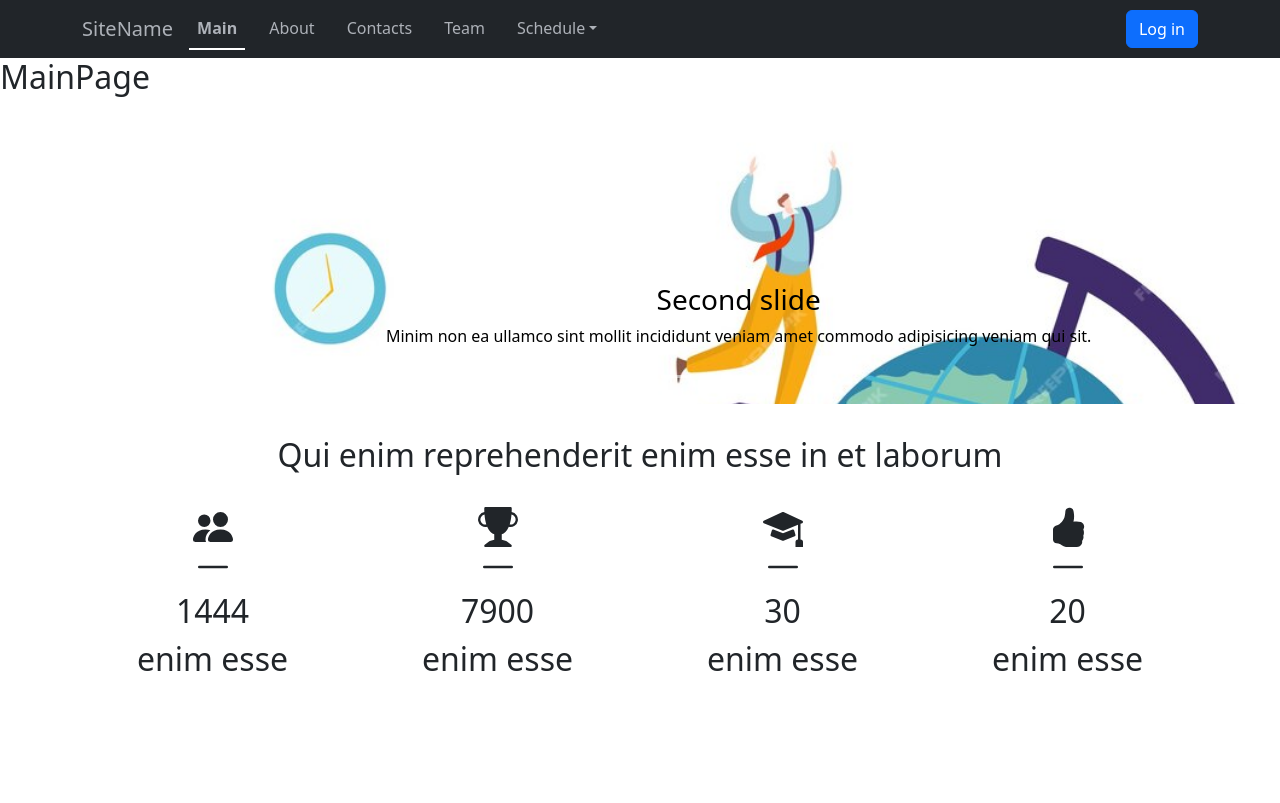
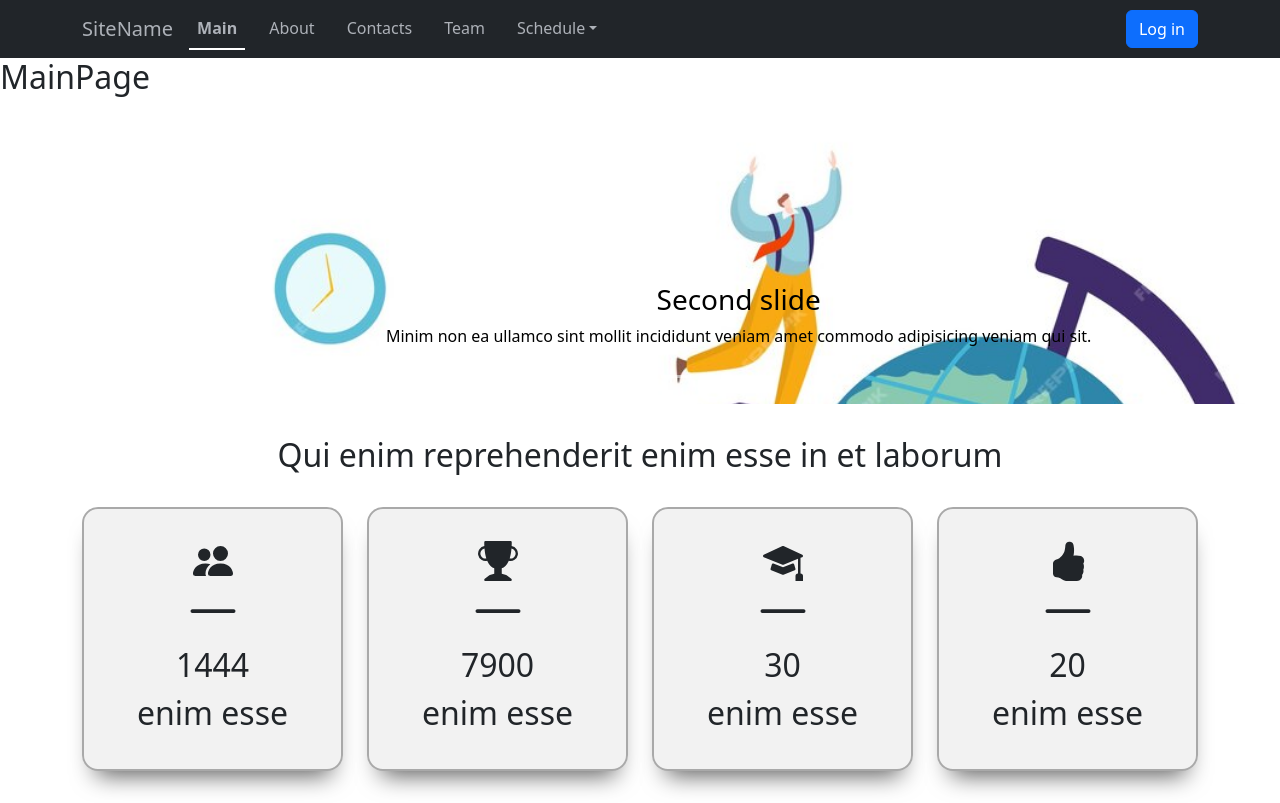
Before and after one commit to Gena-Tin/erdtschl, a React (Create React App) app: page / in a window 1280 px wide. Built offline with nearby package versions, Linux system fonts and the light colour scheme.

Commit message:
refactored motivation component

```diff
--- a/src/components/Motivation/Motivation.js
+++ b/src/components/Motivation/Motivation.js
@@ -1,5 +1,6 @@
 import React from "react";
 import { Container, Row, Col } from "react-bootstrap";
+import Counter from "../Counter/Counter";
 import {
   BsFillPeopleFill,
   BsFillMortarboardFill,
@@ -7,68 +8,53 @@ import {
   BsFillTrophyFill,
   BsDashLg,
 } from "react-icons/bs";
-import Counter from "../Counter/Counter";
+
+const cardStyles = {
+  display: "flex",
+  flexDirection: "column",
+  padding: "2rem",
+  alignItems: "center",
+  background: "rgba(0,0,0,0.05)",
+  border: "2px solid rgba(0, 0, 0, 0.3)",
+  borderRadius: "1rem",
+  boxShadow: "1px 17px 24px -13px rgba(0,0,0,0.66)",
+  webkitBoxShadow: "1px 17px 24px -13px rgba(0,0,0,0.66)",
+  mozBoxShadow: "1px 17px 24px -13px rgba(0,0,0,0.66)",
+};
+
+const icons = [
+  <BsFillPeopleFill size={40} />,
+  <BsFillTrophyFill size={40} />,
+  <BsFillMortarboardFill size={40} />,
+  <BsFillHandThumbsUpFill size={40} />,
+];
+
+const title = "Qui enim reprehenderit enim esse in et laborum";
+const numbers = [1430, 7900, 30, 20];
+const texts = ["enim esse", "enim esse", "enim esse", "enim esse"];
 
 function Motivation() {
   return (
-    <>
-      <Container style={{ paddingTop: "2rem", paddingBottom: "2rem" }}>
-        <h2 style={{ textAlign: "center", marginBottom: "2rem" }}>
-          Qui enim reprehenderit enim esse in et laborum
-        </h2>
-        <Row style={{ fontSize: "2rem" }}>
-          <Col
-            style={{
-              display: "flex",
-              flexDirection: "column",
-              alignItems: "center",
-              margin: "auto",
-            }}
-          >
-            <BsFillPeopleFill size={40} />
-            <BsDashLg size={40} />
-            <Counter number={1430} /> {/*число на счетчике */}
-            <span>enim esse</span>
+    <Container
+      style={{
+        paddingTop: "2rem",
+        paddingBottom: "2rem",
+      }}
+    >
+      <h2 style={{ textAlign: "center", marginBottom: "2rem" }}>{title} </h2>
+      <Row style={{ fontSize: "2rem" }}>
+        {icons.map((icon, index) => (
+          <Col key={index}>
+            <div style={cardStyles}>
+              {icon}
+              <BsDashLg size={60} />
+              <Counter number={numbers[index]} />
+              <span>{texts[index]}</span>
+            </div>
           </Col>
-          <Col
-            style={{
-              display: "flex",
-              flexDirection: "column",
-              alignItems: "center",
-            }}
-          >
-            <BsFillTrophyFill size={40} />
-            <BsDashLg size={40} />
-            <Counter number={7900} /> {/*число на счетчике */}
-            <span>enim esse</span>
-          </Col>
-          <Col
-            style={{
-              display: "flex",
-              flexDirection: "column",
-              alignItems: "center",
-            }}
-          >
-            <BsFillMortarboardFill size={40} />
-            <BsDashLg size={40} />
-            <Counter number={30} /> {/*число на счетчике */}
-            <span>enim esse</span>
-          </Col>
-          <Col
-            style={{
-              display: "flex",
-              flexDirection: "column",
-              alignItems: "center",
-            }}
-          >
-            <BsFillHandThumbsUpFill size={40} />
-            <BsDashLg size={40} />
-            <Counter number={20} /> {/*число на счетчике */}
-            <span>enim esse</span>
-          </Col>
-        </Row>
-      </Container>
-    </>
+        ))}
+      </Row>
+    </Container>
   );
 }
 
```
